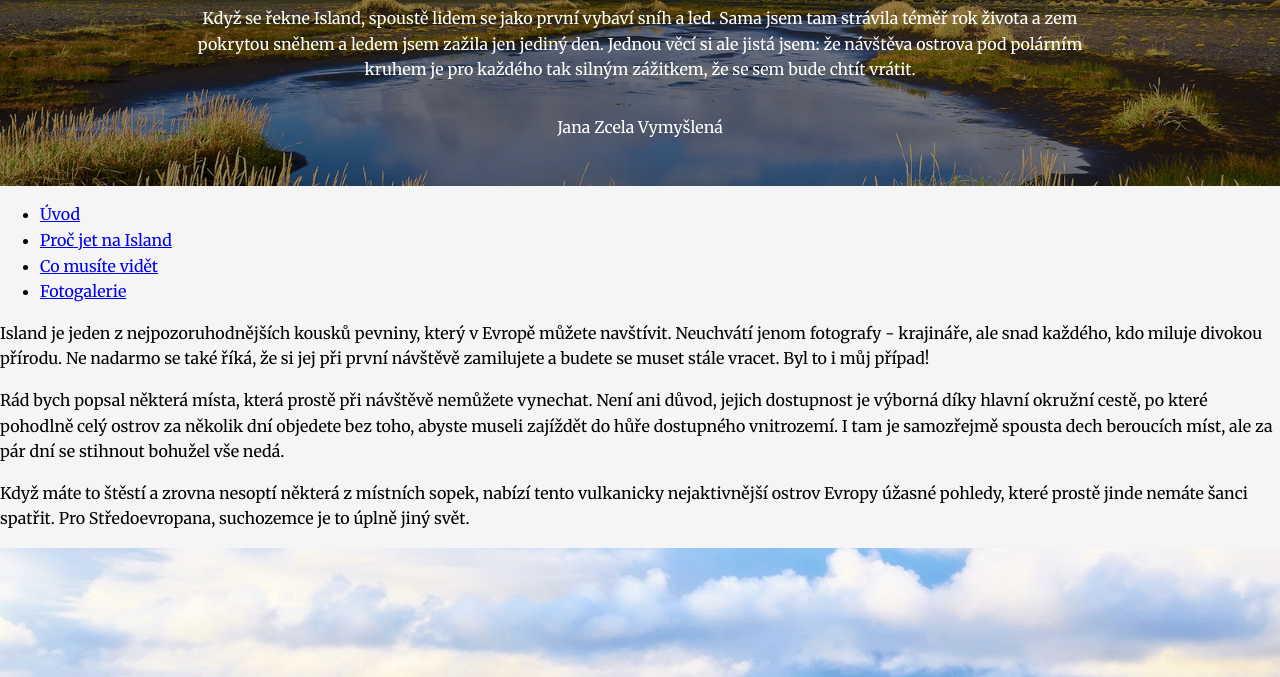
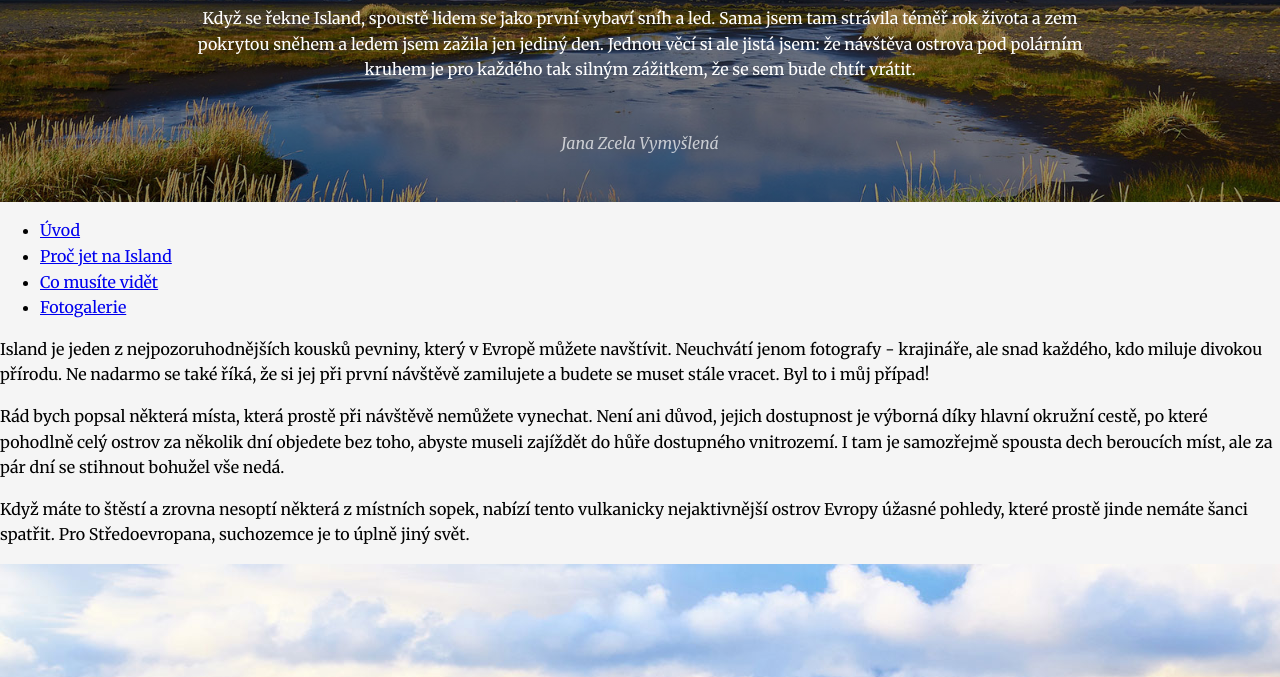
Before and after one commit to Lucie173/21-PROJEKT-Island, a plain HTML site: page index.html in a window 1280 px wide. Shown: the part 104-781 px from the top of the page. Drawn offline with Linux system fonts and the light colour scheme.

Commit message:
stylování autora

```diff
--- a/style.css
+++ b/style.css
@@ -51,6 +51,11 @@ body {
 }
 
 .autor {
+    position: relative;
+    padding-top: 1em;
+    font-style: italic;
+    opacity: 0.7;
+
 
 }
 
```
